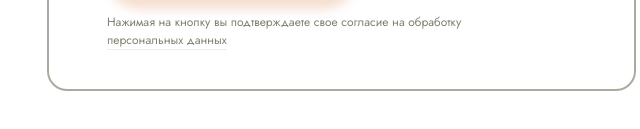
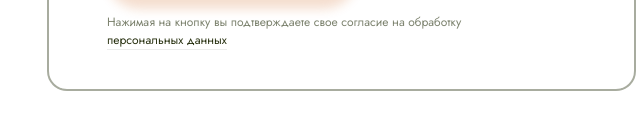
Before and after one commit to MrBIOsh/Module02-Shop, a website built with webpack: page src/index.html in a window 1280 px wide. In both pictures the pointer is over the link "персональных данных". Shown: the part 6517-6646 px from the top of the page, 629-1269 px from the left. Built offline with nearby package versions, Linux system fonts and the light colour scheme.

Commit message:
Added changes in lesson 14

```diff
--- a/src/styles/main.scss
+++ b/src/styles/main.scss
@@ -890,5 +890,8 @@ body {
         text-decoration: none;
         color: rgba($green, .6);
         border-bottom: 1px solid #ecedec;
+        &:hover {
+            color: rgba($green, 1);
+        }
     }
 }
```
Also changed, not shown: dist/styles/main.css.
